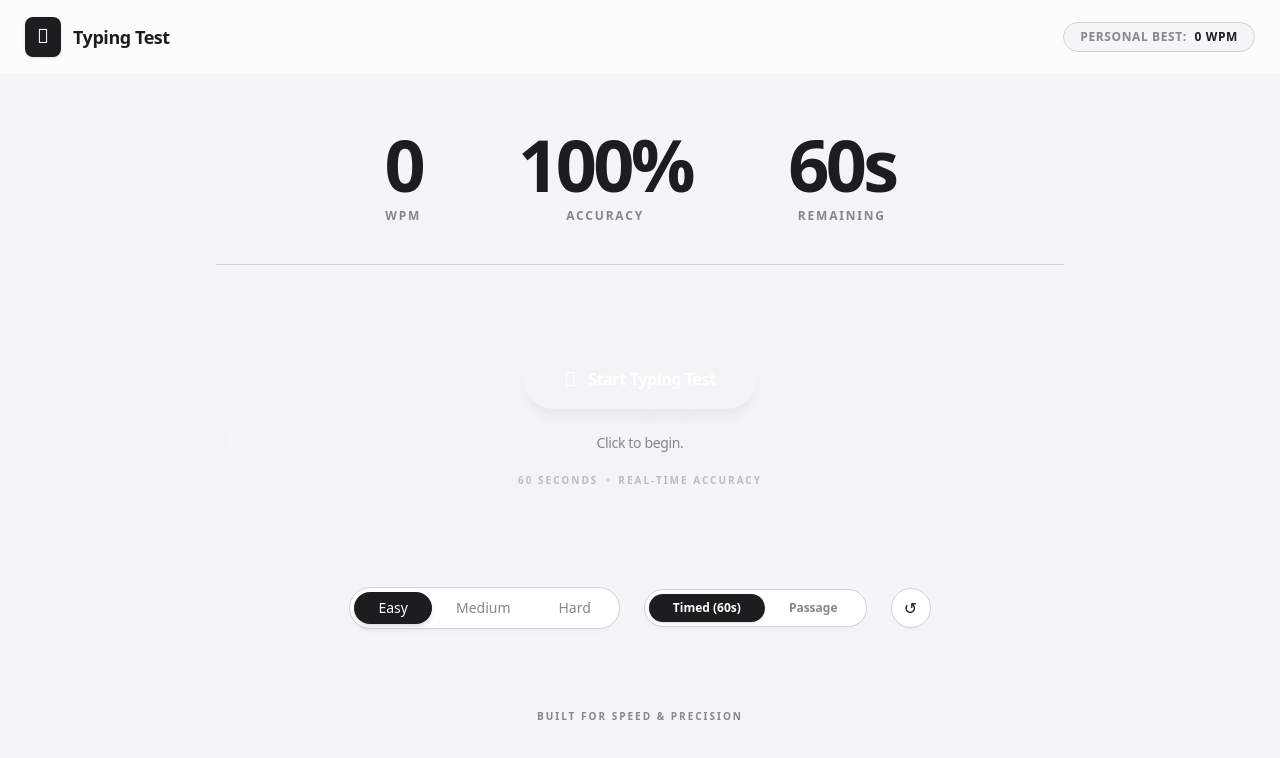
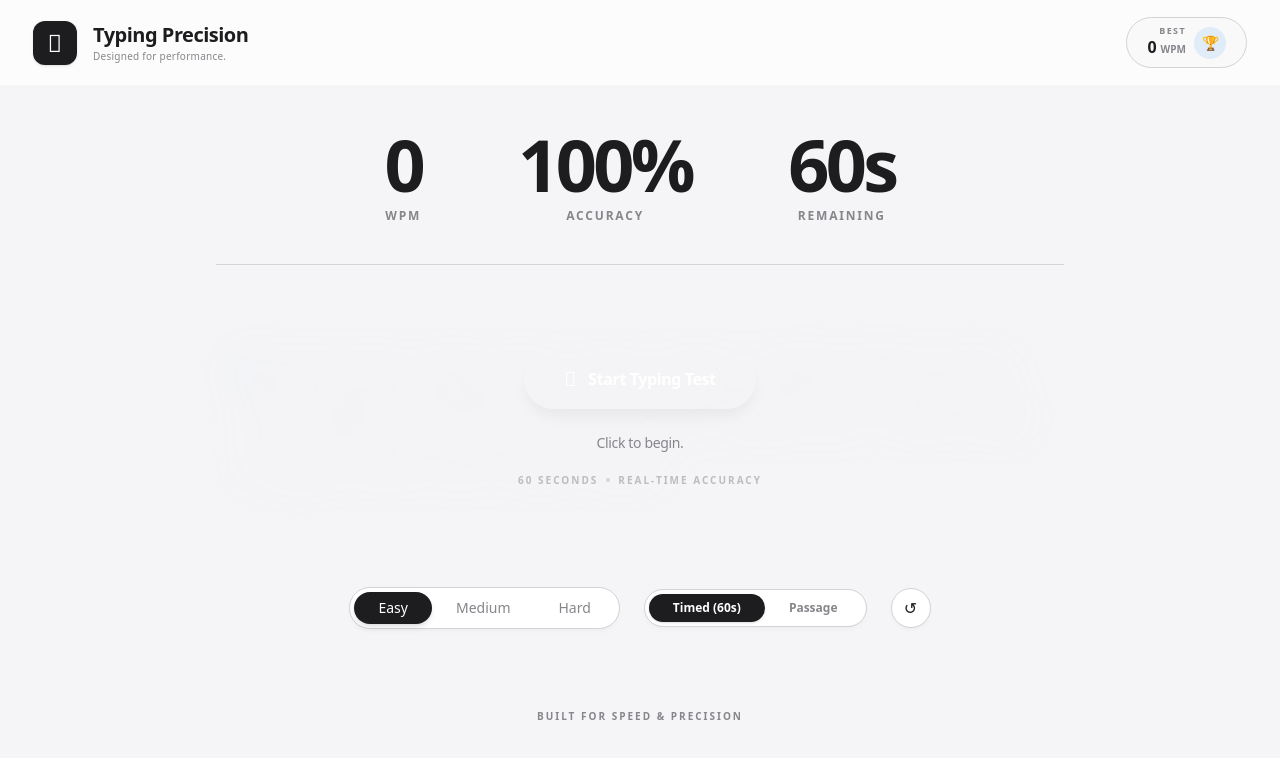
Before and after one commit to Skyz03/Vite-Typing-Application, a React (Vite) app: page / in a window 1280 px wide. Shown: the top 758 px of the page. Built offline with nearby package versions, Linux system fonts and the light colour scheme.

Commit message:
fix: updated navigation

```diff
--- a/src/App.tsx
+++ b/src/App.tsx
@@ -106,20 +106,50 @@ export default function App() {
   // --- Main Typing View ---
   return (
     <main className="selection:bg-type-primary/20 relative flex min-h-screen flex-col items-center">
-      {/* 1. Sticky Frosted Header */}
-      <header className="glass-panel border-app-border/50 fixed top-0 z-40 flex w-full items-center justify-between border-b px-6 py-4">
-        <div className="flex items-center gap-3">
-          <div className="bg-txt-main text-app-surface rounded-lg px-3 py-2 shadow-sm">
-            <span className="text-xl leading-none"></span>
+      <header className="glass-panel border-app-border/40 fixed top-0 left-0 z-50 w-full border-b transition-all duration-300">
+        {/* Container: Responsive Max Width & Padding */}
+        <div className="mx-auto flex max-w-7xl items-center justify-between px-4 py-3 md:px-8 md:py-4">
+
+          {/* Left Section: Logo & Branding */}
+          <div className="flex items-center gap-3 md:gap-4">
+            <div className="bg-txt-main text-app-surface btn-spring flex h-9 w-9 items-center justify-center rounded-xl shadow-sm md:h-11 md:w-11">
+              <span className="text-xl md:text-2xl leading-none select-none"></span>
+            </div>
+            <div className="flex flex-col">
+              <h1 className="text-txt-main text-base font-semibold tracking-tight md:text-lg lg:text-xl">
+                Typing <span className="hidden sm:inline">Precision</span>
+              </h1>
+              {/* Tagline hidden on very small screens */}
+              <p className="text-txt-muted hidden text-[10px] font-medium tracking-wide md:block">
+                Designed for performance.
+              </p>
+            </div>
           </div>
-          <h1 className="text-apple-text text-lg font-semibold tracking-tight">
-            Typing Test
-          </h1>
-        </div>
 
-        <div className="bg-app-bg border-app-border text-txt-muted rounded-full border px-4 py-1.5 text-xs font-semibold tracking-wider uppercase">
-          Personal Best:{' '}
-          <span className="text-txt-main ml-1">{bestWpm} WPM</span>
+          {/* Right Section: Stats & Action */}
+          <div className="flex items-center gap-3">
+            {/* PB Badge: Responsive sizing */}
+            <div className="bg-app-bg/50 border-app-border group flex items-center gap-2 rounded-full border px-3 py-1.5 transition-all hover:border-txt-muted md:px-5 md:py-2">
+              <div className="flex flex-col items-end leading-none">
+                <span className="text-txt-muted text-[8px] font-bold tracking-[0.15em] uppercase md:text-[9px]">
+                  Best
+                </span>
+                <div className="flex items-baseline gap-1">
+                  <span className="text-txt-main text-sm font-bold tabular-nums md:text-base">
+                    {bestWpm}
+                  </span>
+                  <span className="text-txt-muted text-[10px] font-semibold uppercase">WPM</span>
+                </div>
+              </div>
+
+              {/* Small separator icon */}
+              <div className="bg-type-primary/10 flex h-6 w-6 items-center justify-center rounded-full md:h-8 md:w-8">
+                <span className="text-xs md:text-sm">🏆</span>
+              </div>
+            </div>
+
+            {/* Mobile-only Menu or Icon if needed, otherwise clean */}
+          </div>
         </div>
       </header>
 
```
